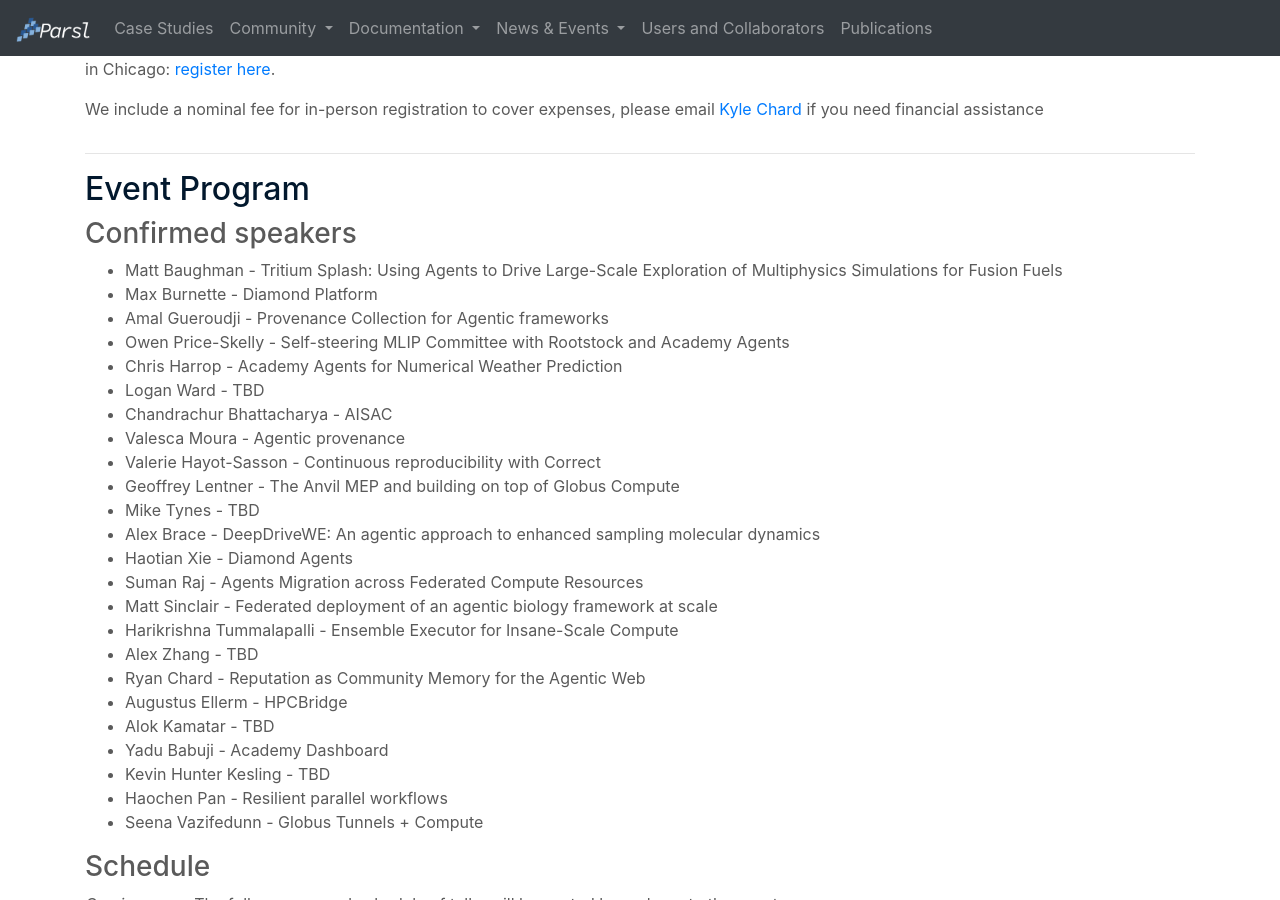
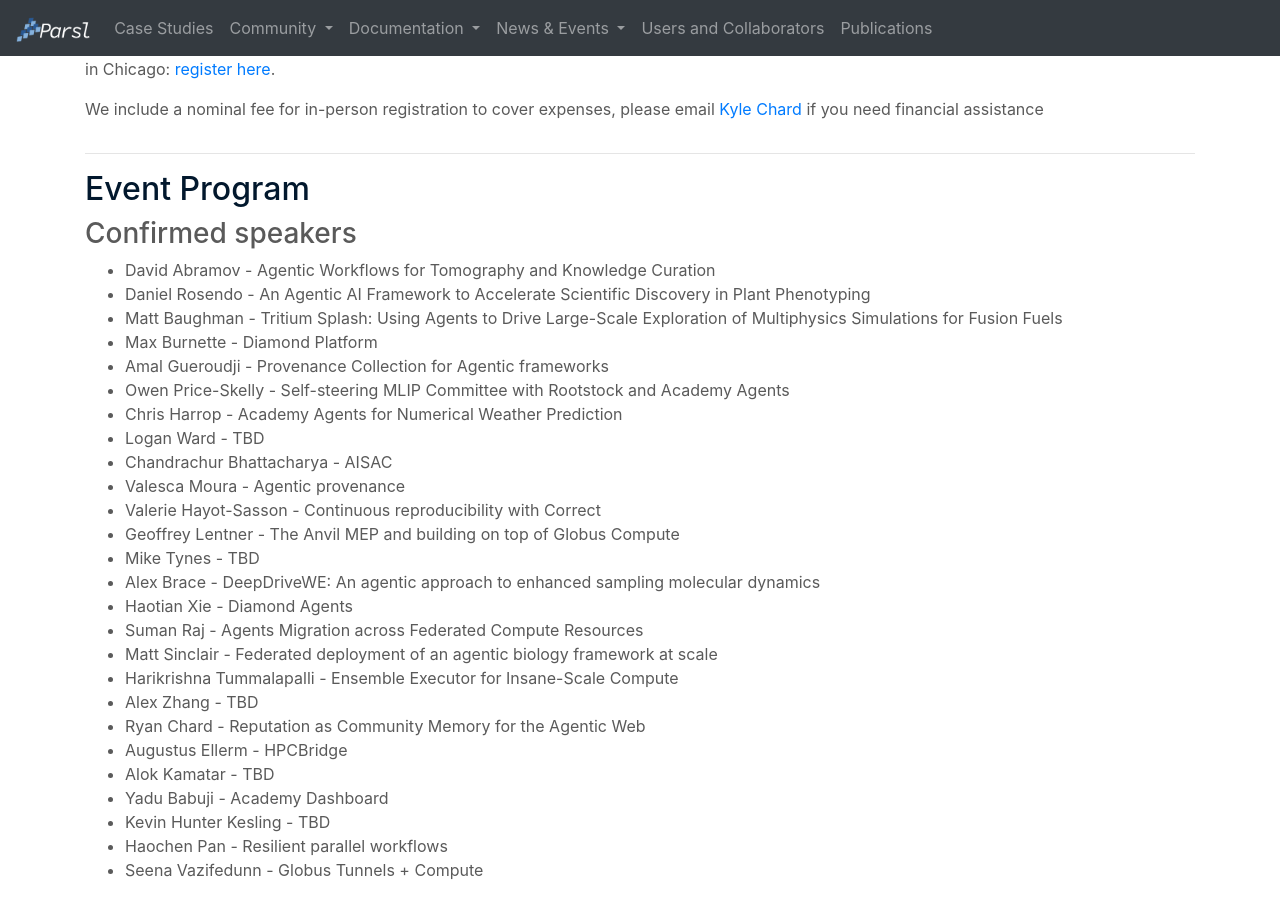
Before and after one commit to Parsl/parsl.github.io, a Jekyll site: the page built from parslfest/apex2026.html, in a window 1280 px wide and 900 px high, scrolled down 426 px. Built offline with Jekyll 4.4.1, drawn with Linux system fonts in a browser that asks for light colours.

Commit message:
Update apex2026.html

```diff
--- a/parslfest/apex2026.html
+++ b/parslfest/apex2026.html
@@ -58,6 +58,8 @@
 
 	<h3>Confirmed speakers</h3>
     <ul>
+		<li>David Abramov - Agentic Workflows for Tomography and Knowledge Curation</li>
+		<li>Daniel Rosendo - An Agentic AI Framework to Accelerate Scientific Discovery in Plant Phenotyping</li>
 		<li>Matt Baughman - Tritium Splash: Using Agents to Drive Large-Scale Exploration of Multiphysics Simulations for Fusion Fuels</li>
 		<li>Max Burnette - Diamond Platform</li>
 		<li>Amal Gueroudji - Provenance Collection for Agentic frameworks</li>
```
